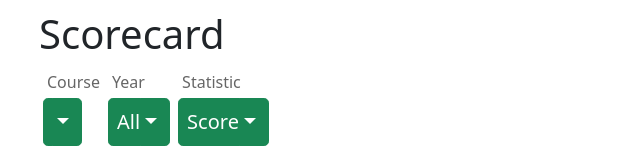
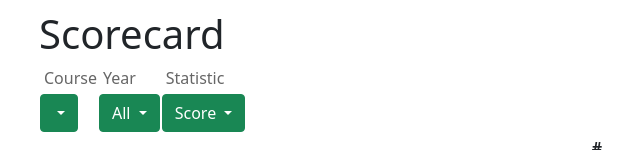
Before and after one commit to samjohnson729/siren-open-2.0, a Flask app: page /stats/scorecard in a window 1280 px wide. Shown: the part 98-248 px from the top of the page, without its empty margins (43-683 px from the left). Run offline with Flask 3, Linux system fonts and the light colour scheme; lists and menus that the app fills with data are empty; some libraries are stand-ins or nearby versions.

Commit message:
significant updates and reorganization of some css and js

```diff
--- a/app/handlers/stats.py
+++ b/app/handlers/stats.py
@@ -37,7 +37,7 @@
     leaderboard = {}
     golfers = []
     courses = []
-    years = reversed(sorted([t.year for t in db.session.query(Tournament).all()]))
+    years = sorted([t.year for t in db.session.query(Tournament).all()])[::-1]
     for r in rounds:
         g = r.golfer.name
         c = r.layout.course.name
--- a/app/static/css/stats/golfer.css
+++ b/app/static/css/stats.css
@@ -1,16 +1,3 @@
-.text-button {
-    max-width: 37vw;
-    padding-left: 8px;
-    padding-right: 0px;
-    overflow: hidden;
-    text-overflow: ellipsis;
-    white-space: nowrap;
-}
-
-.arrow-button {
-    padding-left: 4px !important;
-}
-
 .label-above {
     display: block;
     /* Make the label take its own line */
@@ -23,8 +10,20 @@
     margin-left: 0.25rem;
 }
 
+th.sorted {
+    font-weight: bolder;
+    color: rgb(0, 0, 0);
+}
+
 .course-tab {
     font-size: 0.85rem;
     padding: 8px;
     color: black;
 }
+
+.filter-button {
+    overflow: hidden;
+    text-overflow: ellipsis;
+    white-space: nowrap;
+    font-size: medium;
+}
--- a/app/static/css/stats/scorecard.css
+++ /dev/null
@@ -1,24 +0,0 @@
-.text-button {
-    max-width: 23vw;
-    padding-left: 8px;
-    padding-right: 0px;
-    overflow: hidden;
-    text-overflow: ellipsis;
-    white-space: nowrap;
-}
-
-.arrow-button {
-    padding-left: 4px !important;
-}
-
-.label-above {
-    display: block;
-    /* Make the label take its own line */
-    font-size: 1.0rem;
-    /* Smaller font size */
-    color: #666;
-    /* Slightly muted color */
-    margin-bottom: 0.25rem;
-    /* Space between label and button */
-    margin-left: 0.25rem;
-}
--- a/app/templates/stats/course.html
+++ b/app/templates/stats/course.html
@@ -1,7 +1,7 @@
 {% extends "base.html" %}
 
 {% block content %}
-<link rel="stylesheet" href="{{ url_for('static', filename='css/stats/course.css') }}">
+<link rel="stylesheet" href="{{ url_for('static', filename='css/stats.css') }}">
 
 <!-- Course selection tabs -->
 <ul class="nav nav-tabs py-1" id="myTab" role="tablist">
--- a/app/templates/stats/course_dropdown.html
+++ b/app/templates/stats/course_dropdown.html
@@ -1,15 +1,11 @@
-<div class="dropdown m-1">
+<div class="dropdown" style="padding-left: 1px; padding-right: 1px;">
     <span class="label-above">Course</span>
-    <div class="btn-group">
-        <button type="button" class="btn btn-lg btn-success text-button">{{ course or courses[0] }}</button>
-        <button type="button" class="btn btn-lg btn-success dropdown-toggle dropdown-toggle-split arrow-button"
-            data-bs-toggle="dropdown" aria-expanded="false" id="course-dropdown" data-key="{{ course or courses[0] }}">
-            <span class="visually-hidden">{{ course or courses[0] }}</span>
-        </button>
-        <ul class="dropdown-menu" aria-labelledby="dropdownMenuLink">
-            {% for c in courses %}
-            <li><a class="dropdown-item" onclick="setCourseDropdown('{{ c }}', '{{ c }}')">{{ c }}</a></li>
-            {% endfor %}
-        </ul>
-    </div>
+    <button class="btn btn-success dropdown-toggle filter-button" type="button" data-bs-toggle="dropdown" aria-expanded="false" data-key="{{ course or courses[0] }}" id="course-dropdown">
+        {{ course or courses[0] }}
+    </button>
+    <ul class="dropdown-menu">
+        {% for c in courses %}
+        <li><a class="dropdown-item" onclick="setCourseDropdown('{{ c }}', '{{ c }}')">{{ c }}</a></li>
+        {% endfor %}
+    </ul>
 </div>
--- a/app/templates/stats/golfer.html
+++ b/app/templates/stats/golfer.html
@@ -1,7 +1,7 @@
 {% extends "base.html" %}
 
 {% block content %}
-<link rel="stylesheet" href="{{ url_for('static', filename='css/stats/golfer.css') }}">
+<link rel="stylesheet" href="{{ url_for('static', filename='css/stats.css') }}">
 
 <!-- golfer and statistic nav menu -->
 <div style="display: flex;">
@@ -155,6 +155,7 @@
     {% endfor %}
 </div>
 
+<script src="{{ url_for('static', filename='js/stats/stats.js') }}"></script>
 <script src="{{ url_for('static', filename='js/stats/golfer.js') }}"></script>
 
 {% endblock %}
--- a/app/templates/stats/leaderboard.html
+++ b/app/templates/stats/leaderboard.html
@@ -1,11 +1,11 @@
 {% extends "base.html" %}
 
 {% block content %}
-<link rel="stylesheet" href="{{ url_for('static', filename='css/stats/leaderboard.css') }}">
+<link rel="stylesheet" href="{{ url_for('static', filename='css/stats.css') }}">
 
 <h1 style="padding-top: 10px;">Leaderboard</h1>
 
-<div style="display: flex;">
+<div style="display: flex;" id="filters">
     {% include "stats/year_dropdown.html" %}
     {% include "stats/statistic_dropdown.html" %}
 </div>
@@ -35,6 +35,7 @@
     </table>
 </div>
 
+<script src="{{ url_for('static', filename='js/stats/stats.js') }}"></script>
 <script src="{{ url_for('static', filename='js/stats/leaderboard.js') }}"></script>
 
 {% endblock %}
--- a/app/templates/stats/scorecard.html
+++ b/app/templates/stats/scorecard.html
@@ -1,11 +1,11 @@
 {% extends "base.html" %}
 
 {% block content %}
-<link rel="stylesheet" href="{{ url_for('static', filename='css/stats/scorecard.css') }}">
+<link rel="stylesheet" href="{{ url_for('static', filename='css/stats.css') }}">
 
 <h1 style="padding-top: 10px;">Scorecard</h1>
 
-<div style="display: flex;">
+<div style="display: flex;" id="filters">
     {% include "stats/course_dropdown.html" %}
     {% include "stats/year_dropdown.html" %}
     {% include "stats/statistic_dropdown.html" %}
@@ -48,6 +48,7 @@
     </table>
 </div>
 
+<script src="{{ url_for('static', filename='js/stats/stats.js') }}"></script>
 <script src="{{ url_for('static', filename='js/stats/scorecard.js') }}"></script>
 
 {% endblock %}
--- a/app/templates/stats/statistic_dropdown.html
+++ b/app/templates/stats/statistic_dropdown.html
@@ -1,21 +1,13 @@
-<div class="dropdown m-1">
+<div class="dropdown" style="padding-left: 1px; padding-right: 1px;">
     <span class="label-above">Statistic</span>
-    <div class="btn-group">
-        <button type="button" class="btn btn-lg btn-success text-button">{{
-            statistics_dict[statistic]['label'] if statistic else (statistics_dict.values()|list)[0]['label']
-            }}</button>
-        <button type="button" class="btn btn-lg btn-success dropdown-toggle dropdown-toggle-split arrow-button"
-            data-bs-toggle="dropdown" aria-expanded="false" id="statistic-dropdown"
-            data-key="{{ statistic or (statistics_dict.keys()|list)[0]}}">
-            <span class="visually-hidden">{{
-                statistics_dict[statistic]['label'] if statistic else (statistics_dict.values()|list)[0]['label']
-                }}</span>
+    <button class="btn btn-success dropdown-toggle filter-button" type="button" data-bs-toggle="dropdown" aria-expanded="false"
+        id="statistic-dropdown" data-key="{{ statistic or (statistics_dict.keys()|list)[0]}}">
+        {{ statistics_dict[statistic]['label'] if statistic else (statistics_dict.values()|list)[0]['label'] }}
     </button>
-        <ul class="dropdown-menu" aria-labelledby="dropdownMenuLink">
+    <ul class="dropdown-menu">
         {% for k,v in statistics_dict.items() %}
         {% set label = v['label'] %}
         <li><a class="dropdown-item" onclick="setStatisticDropdown('{{ k }}', '{{ label }}')">{{ label }}</a></li>
         {% endfor %}
     </ul>
 </div>
-</div>
--- a/app/templates/stats/year_dropdown.html
+++ b/app/templates/stats/year_dropdown.html
@@ -1,16 +1,13 @@
-<div class="dropdown m-1">
+<div class="dropdown" style="padding-left: 1px; padding-right: 1px;">
     <span class="label-above">Year</span>
-    <div class="btn-group">
-        <button type="button" class="btn btn-lg btn-success text-button">{{ year or "All" }}</button>
-        <button type="button" class="btn btn-lg btn-success dropdown-toggle dropdown-toggle-split arrow-button"
-            data-bs-toggle="dropdown" aria-expanded="false" id="year-dropdown" data-key="{{ year or ''}}">
-            <span class="visually-hidden">{{ year or "All" }}</span>
+    <button class="btn btn-success dropdown-toggle filter-button" type="button" data-bs-toggle="dropdown" aria-expanded="false"
+        id="year-dropdown" data-key="{{ year or ''}}">
+        {{ year or 'All' }}
     </button>
-        <ul class="dropdown-menu" aria-labelledby="dropdownMenuLink">
+    <ul class="dropdown-menu">
         <li><a class="dropdown-item" onclick="setYearDropdown('all')">All</a></li>
         {% for y in years %}
         <li><a class="dropdown-item" onclick="setYearDropdown('{{ y }}')">{{ y }}</a></li>
         {% endfor %}
     </ul>
 </div>
-</div>
```
Also changed, not shown: app/static/css/stats/course.css (deleted, +0 -17 lines), app/static/css/stats/leaderboard.css (deleted, +0 -28 lines), app/static/js/stats/golfer.js (+12 -18 lines), app/static/js/stats/leaderboard.js (+18 -17 lines), app/static/js/stats/scorecard.js (+13 -18 lines), app/static/js/stats/stats.js (added, +43 -0 lines), app/templates/stats/golfer_dropdown.html (+9 -13 lines). Lines whose indentation alone changed are shown as unchanged.
